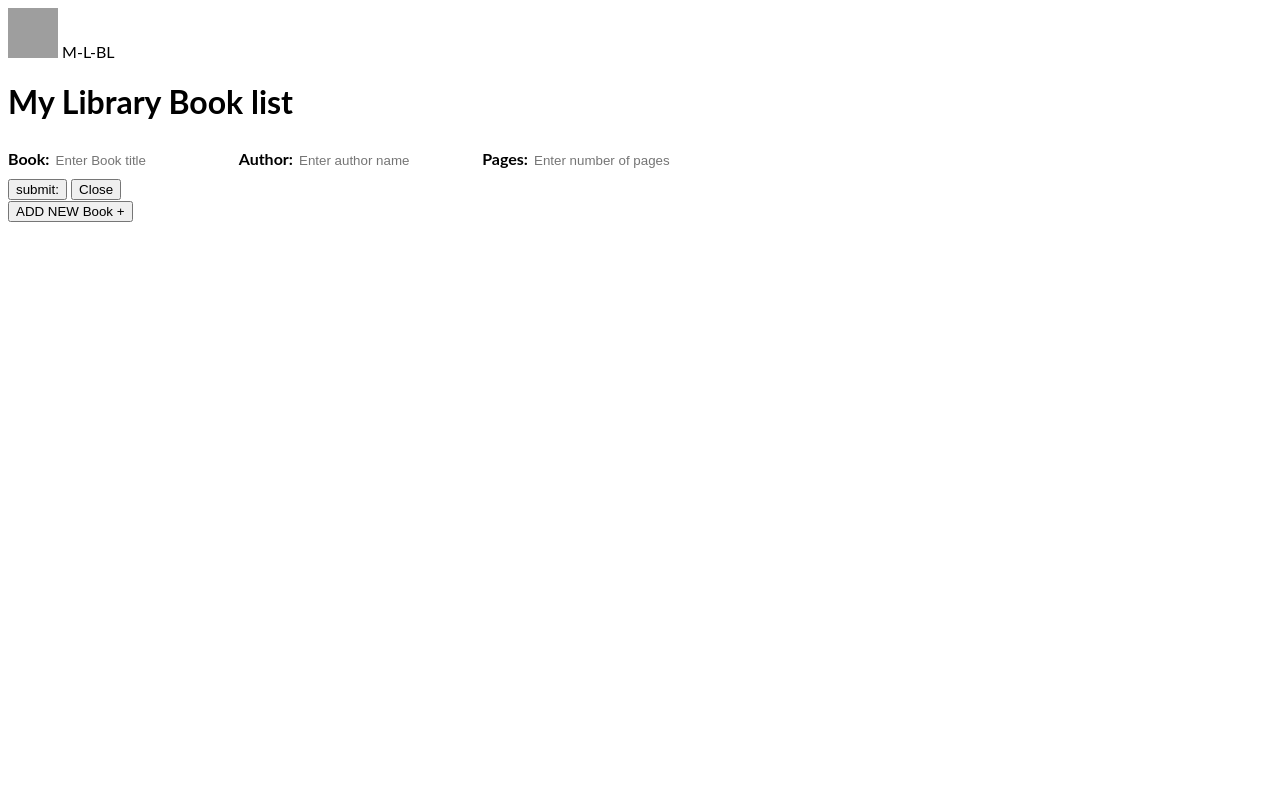
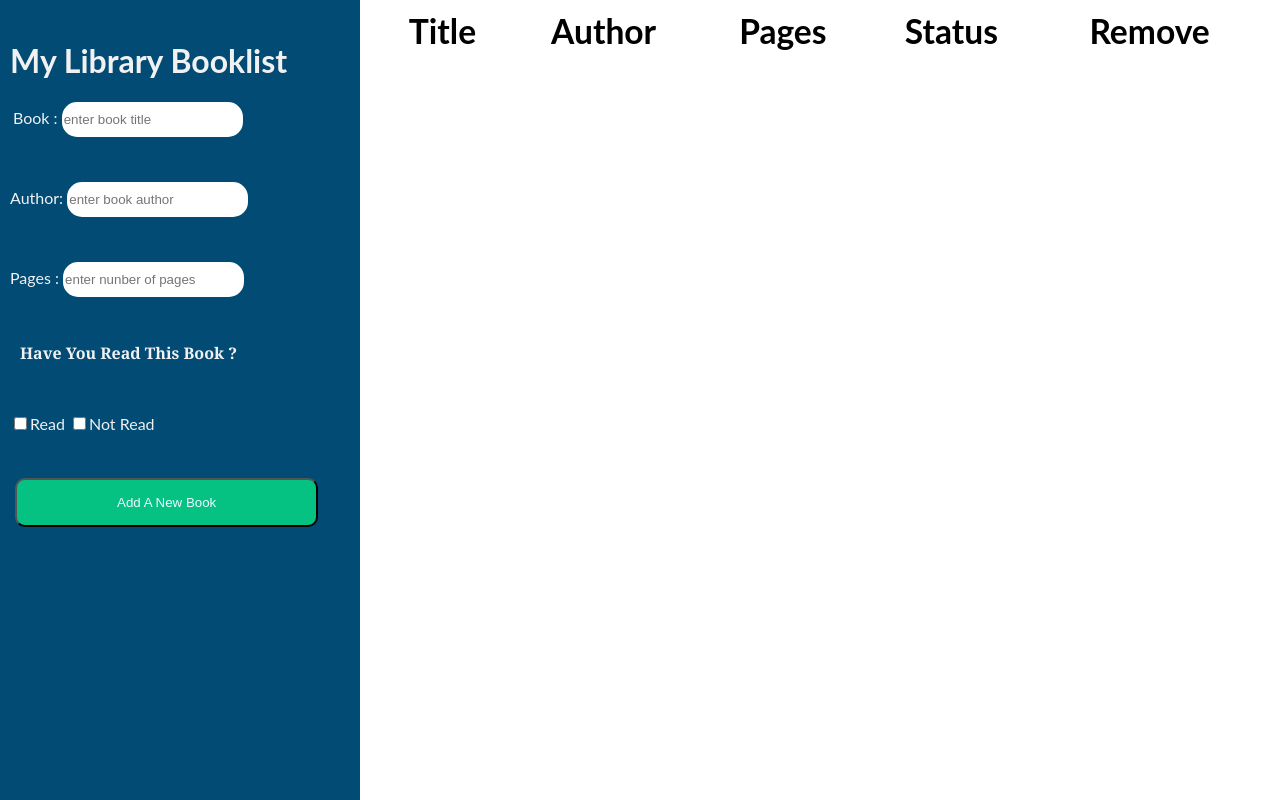
Before and after one commit to Adonai-Technologies/second-library-project, a plain HTML site: page index.html in a window 1280 px wide. Drawn offline with Linux system fonts and the light colour scheme; grey boxes are pictures that could not be loaded.

Commit message:
Added Anew style to my library

```diff
--- a/JavaScript.js
+++ b/JavaScript.js
@@ -1,61 +0,0 @@
-let pEl = document.getElementById("p-el")
-let bookInputEl = document.getElementById("bookInput-el")
-let newBook1 = document.getElementById("newBook1")
-const ulEl = document.getElementById("ul-el")
-
-let myLibrary = [];
-
-function Book(title, author, pages) {
-    this.title = title;
-    this.author = author;
-    this.pages = pages;
-    this.isRead = " not read yet. "
-    this.info = function () {
-        return `${this.title} by ${this.author}  ${this.pages} pages ${this.isRead}`
-    }
-}
-
-
-let libraryFromLocalStorage = JSON.parse( localStorage.getItem("myLibrary") )
-
-if(libraryFromLocalStorage){
- myLibrary= libraryFromLocalStorage
- displayBook()
-}
-
-
-
-
-
-
-
-function addBookToLibrary() {
-    myLibrary.push[bookInputEl.value]
-    bookInputEl.value = ""
-    localStorage.setItem("myLibrary")
-    displayBook()
-    console.log( localStorage.getItem("myLibrary", JSON.stringify(myLeads)))
-
-}
-
-
-
-
-function displayBook() {
-    let libraryItems = ""
-    for (let i = 0; i < myLibrary.length; i++) {
-        libraryItems += `<li>
-     <a target='_blank' href=' ${myLibrary[i]} '> ${myLibrary[i]}</a>
-     </li>`
-    }
-    ulEl.innerHTML = libraryItems
-}
-
-
-function openForm() {
-    document.getElementById("myForm").style.display = "block";
-}
-
-function closeForm() {
-    document.getElementById("myForm").style.display = "none";
-}
--- a/index.html
+++ b/index.html
@@ -3,47 +3,100 @@
   <head>
     <meta charset="UTF-8">
     <meta name="viewport" content="width=device-width, initial-scale=1.0">
-    <title>My Online Library</title>
+    <title>My Library </title>
     <link rel="stylesheet" href="style.css">
   </head>
   <body>
-    <header>
-      <img  id="logo-img" width="50px" height="50px"
-        src="https://plus.unsplash.com/premium_photo-1677567996070-68fa4181775a?ixlib=rb-4.0.3&ixid=M3wxMjA3fDB8MHxzZWFyY2h8MXx8bGlicmFyeXxlbnwwfHwwfHx8MA%3D%3D&auto=format&fit=crop&w=500&q=60"
-        alt="shout out to https://unsplash.com/">
-    <span>M-L-BL</span>
-      </header>
 
-    <h1>My Library Book list</h1>
+    <div class="sidenav">
+      <h1 id="l-title">My Library Booklist</h1>
 
-    <p id="p-el"></p>
 
-    <ul id="ul-el"></ul>
+      <form>
 
-    <div class="form-popup" id="myForm">
-
-      <form action="/action_page.php" class="form-container">
-
-        <div id="bookInput-el">
-          <label for="Book-title"><b>Book:</b></label>
-          <input type="text" placeholder="Enter Book title" name="title"
-            required>
-
-          <label for="author"><b>Author:</b></label>
-          <input type="text" placeholder="Enter author name" name="author"
-            required>
-
-          <label for="pages"><b>Pages:</b></label>
-          <input type="text" placeholder="Enter number of pages" name="pages"
+        <div id="input-title-el">
+          <label for="btitle">Book :</label>
+          <input type="text" name="book-title" placeholder="enter book title"
             required>
         </div>
 
-        <button type="submit" class="btn" onclick="addBookToLibrary()">submit:</button>
-        <button type="button" class="btn cancel" onclick="closeForm()">Close</button>
+        <div id="input-author-el">
+          <label for="author">Author:</label>
+          <input type="text" name="author" placeholder="enter book author"
+            required>
+        </div>
+
+        <div id="input-pages-el">
+          <label for="pages">Pages :</label>
+          <input type="text" name="pages" placeholder="enter nunber of pages"
+            required>
+        </div>
+
+        <section id="checkbox-el">
+          <p id="question">Have You Read This Book ?</p>
+
+          <label>
+            <input type="checkbox">Read
+            <input type="checkbox">Not Read
+          </label>
+        </section>
+
       </form>
+
+      <button id="add-book-btn">Add A New Book</button>
+
     </div>
 
-    <button id="addnewbook-btn" onclick="openForm()">ADD NEW Book +</button>
+    <div class="main">
+
+
+
+    <table style="width:100%">
+      <tr>
+        <td>Title</td>
+        <td>Author</td>
+        <td>Pages</td>
+        <td>Status</td>
+        <td>Remove</td>
+      </tr>
+      <tr>
+        <td></td>
+        <td></td>
+        <td></td>
+      </tr>
+    </table>
+
+
+
+
+
+
+
+
+
+
+
+
+
+
+
+
+
+
+
+
+
+
+
+
+
+
+
+
+
+
+    </div>
+
     <script src="JavaScript.js"></script>
   </body>
 </html>
```
